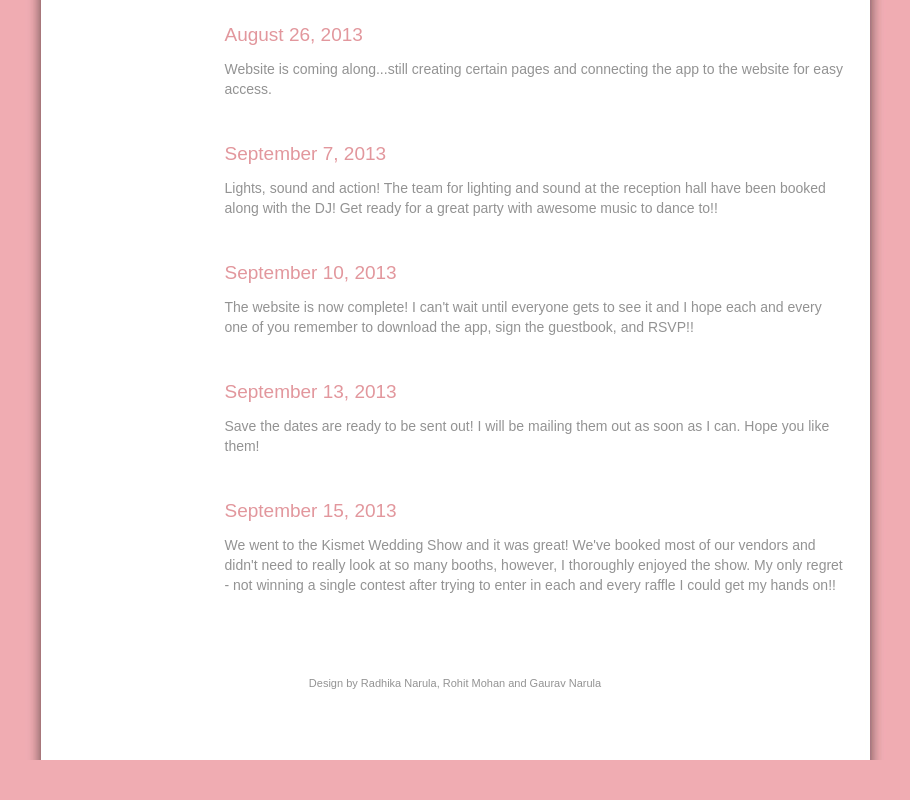
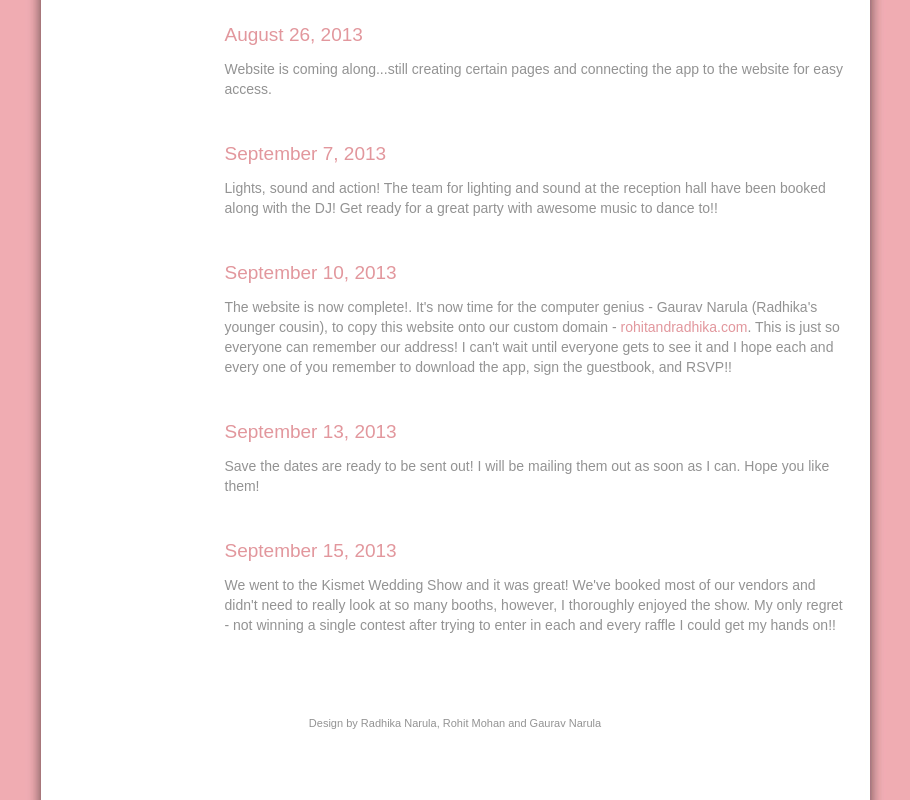
Before and after one commit to rohitandradhika/rohitandradhika.com, a plain HTML site: page updates.html in a window 1280 px wide. Shown: the part 1127-1927 px from the top of the page, without its empty margins (185-1095 px from the left). Before the commit the page ends 1887 px from the top, so only its background shows below. Drawn offline with nearby package versions, Linux system fonts and the light colour scheme; grey boxes are pictures that could not be loaded.

Commit message:
Updated update.html

```diff
--- a/updates.html
+++ b/updates.html
@@ -175,7 +175,7 @@
         <div class="c-info">
         </div>
         <div class="c-text">
-            <p>The website is now complete! I can't wait until everyone gets to see it and I hope each and every one of you remember to download the app, sign the guestbook, and RSVP!!</p>
+            <p>The website is now complete!. It's now time for the computer genius - Gaurav Narula (Radhika's younger cousin), to copy this website onto our custom domain - <a href="http://rohitandradhika.com">rohitandradhika.com</a>. This is just so everyone can remember our address! I can't wait until everyone gets to see it and I hope each and every one of you remember to download the app, sign the guestbook, and RSVP!!</p>
         </div>
     </div>
     <div class="c-even">
```
